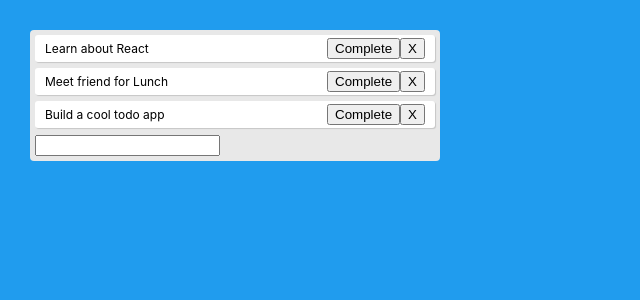
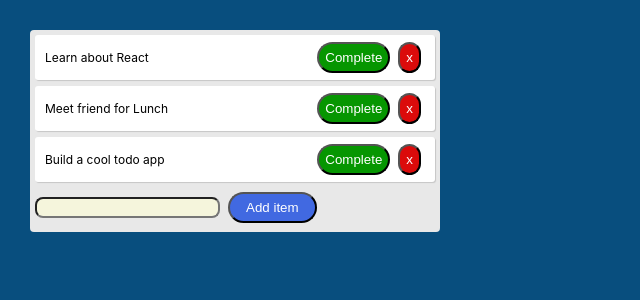
Before and after one commit to m6code/to-do-apps-reactjs, a React (Create React App) app in the folder to-do-digitalocean/: page / in a window 1280 px wide. Shown: the top 300 px of the page, without its empty margins (0-640 px from the left). Built offline with nearby package versions, Linux system fonts and the light colour scheme.

Commit message:
Add some styling

```diff
--- a/to-do-digitalocean/src/App.css
+++ b/to-do-digitalocean/src/App.css
@@ -1,45 +1,5 @@
-/* .App {
-  text-align: center;
-}
-
-.App-logo {
-  height: 40vmin;
-  pointer-events: none;
-}
-
-@media (prefers-reduced-motion: no-preference) {
-  .App-logo {
-    animation: App-logo-spin infinite 20s linear;
-  }
-}
-
-.App-header {
-  background-color: #282c34;
-  min-height: 100vh;
-  display: flex;
-  flex-direction: column;
-  align-items: center;
-  justify-content: center;
-  font-size: calc(10px + 2vmin);
-  color: white;
-}
-
-.App-link {
-  color: #61dafb;
-}
-
-@keyframes App-logo-spin {
-  from {
-    transform: rotate(0deg);
-  }
-  to {
-    transform: rotate(360deg);
-  }
-} */
-
-
 .app {
-  background: #209cee;
+  background: #084e7e;
   padding: 30px;
   height: 100vh;
 }
@@ -62,3 +22,31 @@
   align-items: center;
   justify-content: space-between;
 }
+
+.btn-complete {
+  background-color: rgb(6, 150, 1);
+}
+
+.btn-delete{
+  background-color: rgb(219, 11, 11);
+}
+
+.btn-submit{
+  background-color: royalblue;;
+  margin-left: 8px;
+  padding: 6px 16px 6px 16px ;
+}
+
+button{
+  border-radius: 24px;
+  margin: 4px;
+  padding:6px;
+  color: rgb(255, 255, 255);
+
+}
+
+.input{
+  border-radius: 8px;
+  background-color:beige;
+
+}
--- a/to-do-digitalocean/src/components/Todo.js
+++ b/to-do-digitalocean/src/components/Todo.js
@@ -1,4 +1,5 @@
 import React from 'react'
+import '../App.css'
 
 function Todo({todo, index, completeTodo, removeTodo}) {
     return (
@@ -9,8 +10,8 @@ function Todo({todo, index, completeTodo, removeTodo}) {
             {todo.text}
 
             <div>
-                <button onClick={() => completeTodo(index)}>Complete</button>
-                <button onClick={() => removeTodo(index)}>X</button>
+                <button onClick={() => completeTodo(index)} className="btn-complete">Complete</button>
+                <button onClick={() => removeTodo(index)} className="btn-delete"> x </button>
             </div>
         </div>
     );
--- a/to-do-digitalocean/src/components/TodoForm.js
+++ b/to-do-digitalocean/src/components/TodoForm.js
@@ -17,6 +17,8 @@ function TodoForm({ addTodo }) {
                 value={value}
                 onChange={e => setValue(e.target.value)}
             />
+
+            <button type='submit' className="btn-submit">Add item</button>
         </form>
     );
   }
```
